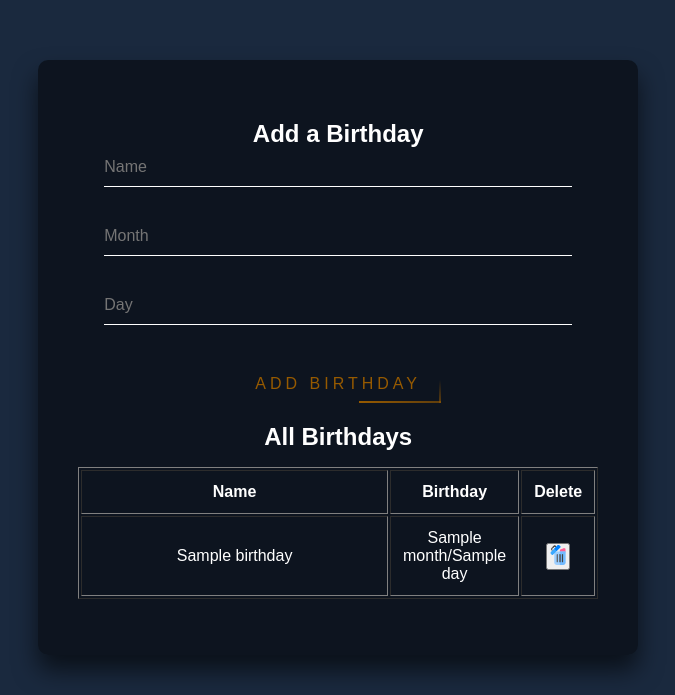
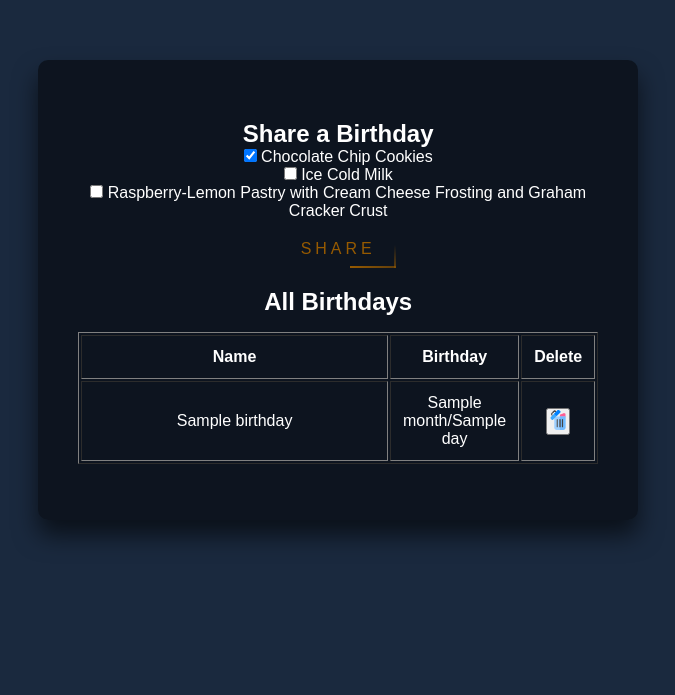
Before and after one commit to Raymw1/Birthdays50, a Flask app: template templates/share.html in a window 1280 px wide. Shown: the part 120-815 px from the top of the page, without its empty margins (333-1008 px from the left). After the commit the page ends 661 px from the top, so only its background shows below. Run offline with Flask 2, Linux system fonts and the light colour scheme; the template is opened without the code that fills it: most values are stand-ins (such as "Sample title", 1, 10 or a date in 2020); some libraries are stand-ins or nearby versions.

Commit message:
SHARE in production

```diff
--- a/application.py
+++ b/application.py
@@ -154,7 +154,7 @@ def  share():
     # name = request.form.get("name")
     # db.execute("DELETE FROM birthdays WHERE user_id = ? AND name = ?", session["user_id"], name)
     # return redirect("/index")
-    return render_template("layout.html")
+    return render_template("share.html")
 
 # @app.route("/change_pwd", methods=["GET", "POST"])
 # def change_password():
--- a/static/styles.css
+++ b/static/styles.css
@@ -372,3 +372,5 @@ table{
   margin-top: 1rem;
   margin-bottom: 1rem;
 }
+
+/* SHARE */
--- a/templates/share.html
+++ b/templates/share.html
@@ -5,20 +5,35 @@
 {% endblock %}
 
 {% block main %}
-<main class="birthdays">
+<main class="birthdays share">
     <div class="container">
         <div class="section-birth">
-            <h2>Add a Birthday</h2>
-            <form action="/index" method="post" class="add-births">
-                <input  class="input-box" required type="text" autocomplete="off" minlength="3" autofocus name="name" id="name" placeholder="Name">
-                <input  class="input-box" required type="number" autocomplete="off" name="month" id="month" placeholder="Month" min="1" max="12">
-                <input  class="input-box" required type="number" autocomplete="off" name="day" id="day" placeholder="Day" min="1" max="31">
+            <h2>Share a Birthday</h2>
+            <form action="/share" method="post" class="add-births">
+                <p>
+                    <label for="Cookies">
+                      <input id="Cookies" name="yaybox" type="checkbox" value="Cookies" checked />
+                      <span>Chocolate Chip Cookies</span>
+                    </label>
+                  </p>
+                  <p>
+                    <label for="Milk">
+                      <input id="Milk" name="yaybox" type="checkbox" value="Milk" />
+                      <span>Ice Cold Milk</span>
+                    </label>
+                  </p>
+                  <p>
+                    <label for="Other">
+                      <input id="Other" name="yaybox" type="checkbox" value="Other" />
+                      <span>Raspberry-Lemon Pastry with Cream Cheese Frosting and Graham Cracker Crust</span>
+                    </label>
+                  </p>
                 <button class="novis" type="submit">
                 <span></span>
                 <span></span>
                 <span></span>
                 <span></span>
-                ADD BIRTHDAY</button>
+                SHARE</button>
             </form>
         </div>
         {% if birthdays != [] %}
```
